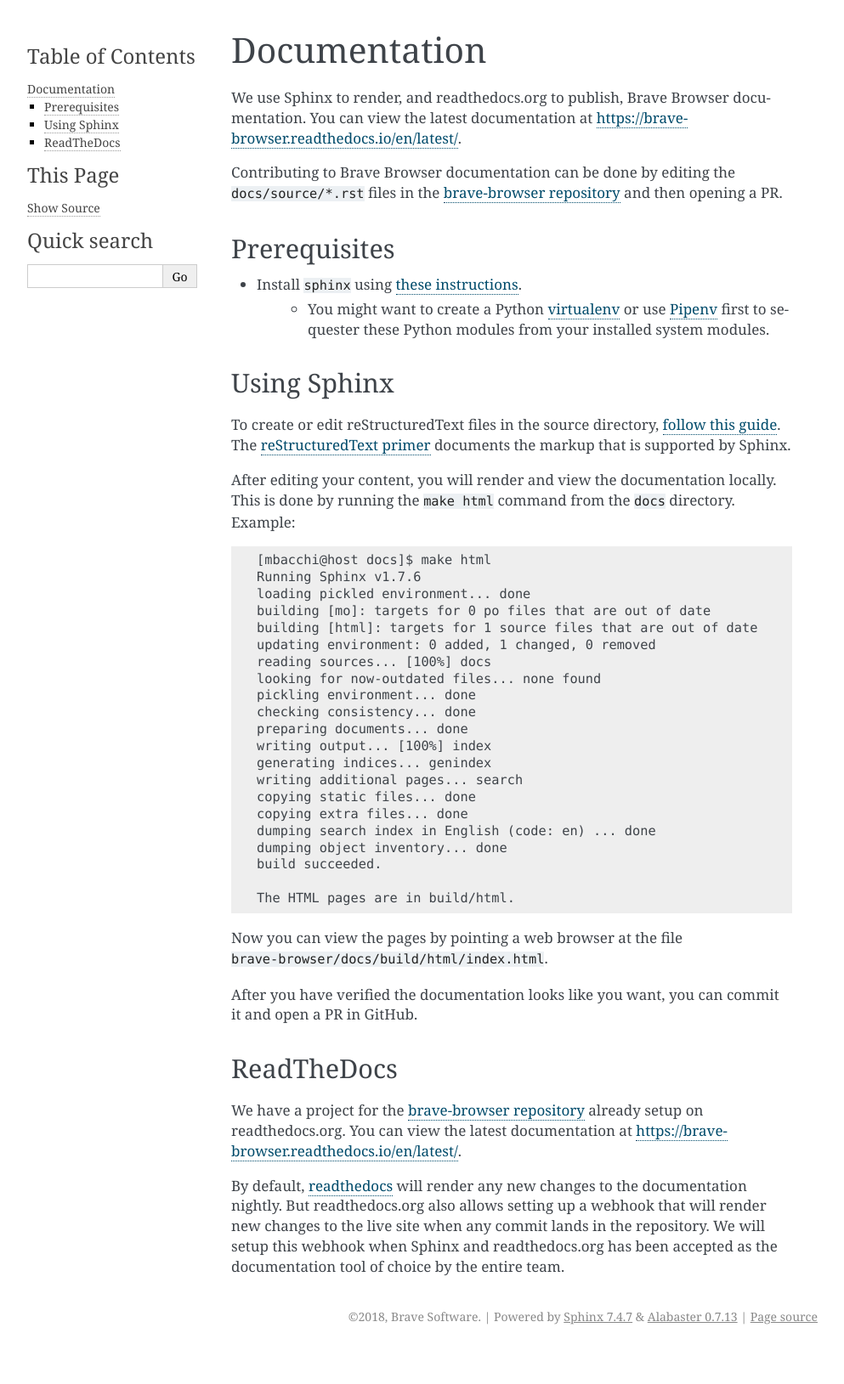
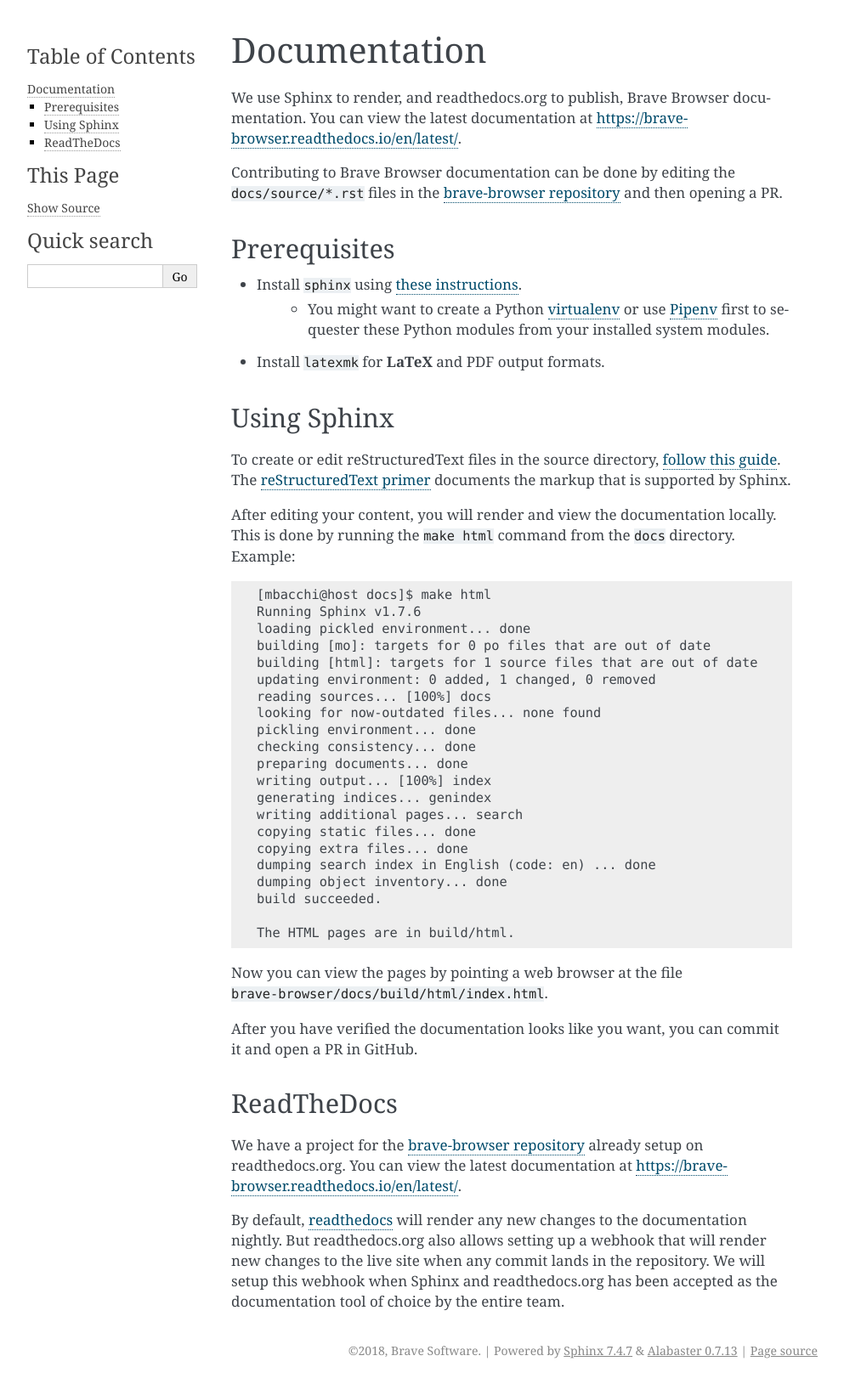
Before and after one commit to brave/brave-browser, a Sphinx documentation site: the page built from docs/source/docs.rst, in a window 1280 px wide. Shown: the whole page at 85% size, without its empty margins (148-1141 px from the left). Built offline with Sphinx 7.4.7, drawn with Linux system fonts in a browser that asks for light colours; before the commit the page ends 1589 px from its top, so only the background shows below that.

Commit message:
mention latex prereqs

```diff
--- a/docs/source/docs.rst
+++ b/docs/source/docs.rst
@@ -19,6 +19,7 @@
     * You might want to create a Python `virtualenv <https://virtualenv.pypa.io/en/stable/>`_ or use `Pipenv <https://docs.pipenv.org/>`_
       first to sequester these Python modules from your installed system
       modules.
+* Install ``latexmk`` for **LaTeX** and PDF output formats.
 
 
 Using Sphinx
```
